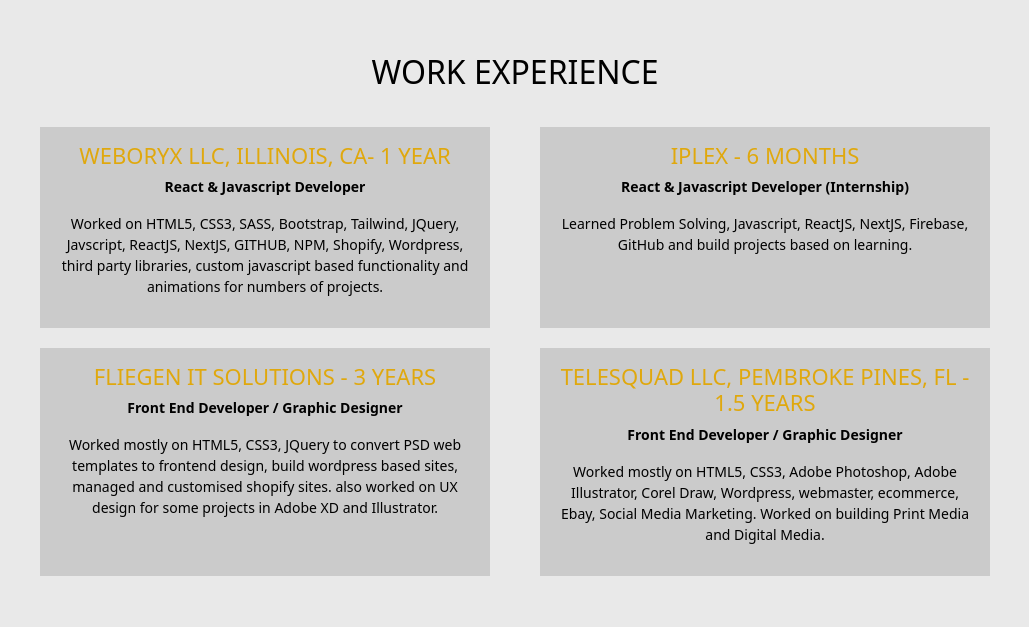
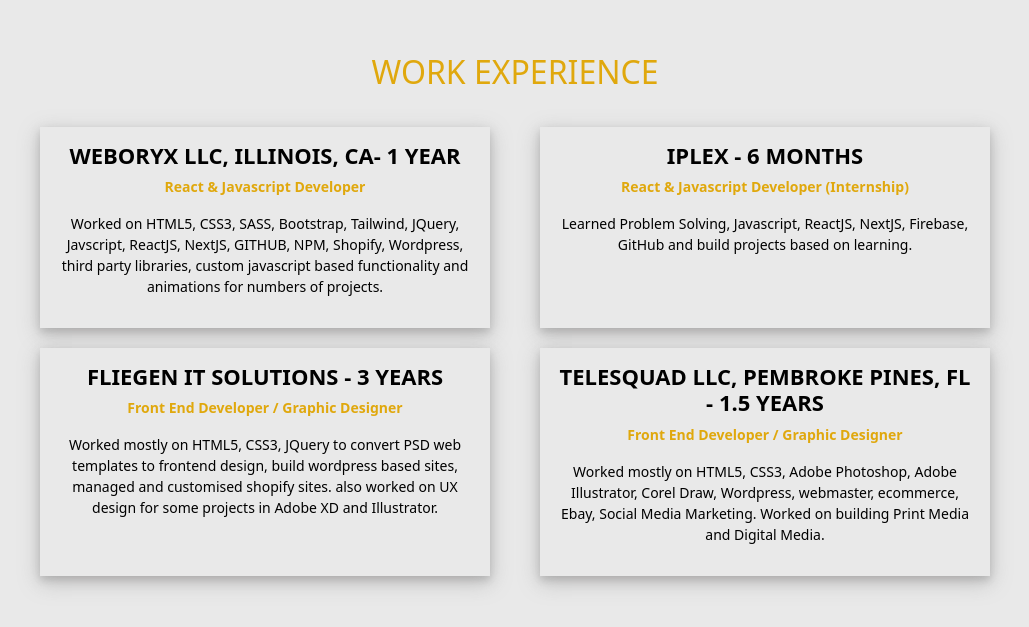
Before and after one commit to hannankhan560/myresume, a React (Create React App) app: page /resume-light in a window 1280 px wide. Shown: the part 3293-3920 px from the top of the page, without its empty margins (125-1154 px from the left). Built offline with nearby package versions, Linux system fonts and the light colour scheme.

Commit message:
experience shadow

```diff
--- a/src/sass/resume.scss
+++ b/src/sass/resume.scss
@@ -160,23 +160,29 @@
         text-align: center;
         justify-content: center;
         align-items: center;
+        .section-heading {
+            color: $third-color;
+        }
         .experiences {
             flex-wrap: wrap;
             justify-content: space-around;
             .experience {
                 width: 45%;
-                background-color: #73737342;
-                // background-color: $secondary-color;
+                // background-color: #73737342;
+                background-color: $primary-color;
+                box-shadow: 0 4px 8px 0 rgb(130 129 129 / 36%), 0 6px 20px 0 rgb(118 117 117 / 38%);
                 padding: 15px;
                 margin: 10px 0;
                 h2 {
-                    color: $third-color;
+                    color: $secondary-color;
                     text-transform: uppercase;
                     font-size: 22px;
+                    font-weight: bold;
                 }
                 .experience-corp {
                     // text-align: right;
                     // text-transform: uppercase;
+                    color: $third-color;
                     font-weight: bold   ;
                 }
                 p{
```
